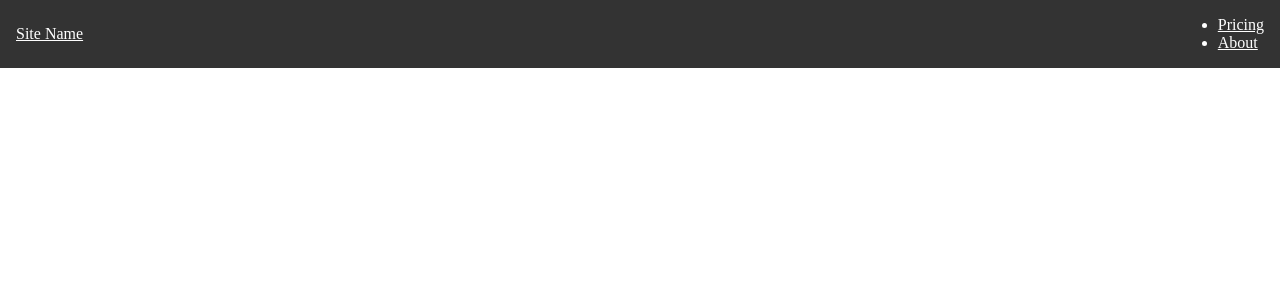
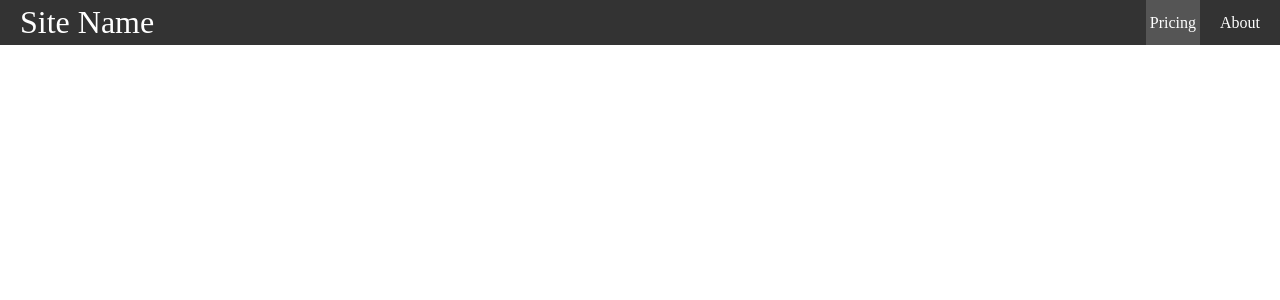
Before and after one commit to Gazwai/react-navbar-routing, a React (Create React App) app: page / in a window 1280 px wide. Shown: the top 300 px of the page. Built offline with nearby package versions, Linux system fonts and the light colour scheme.

Commit message:
styles done

```diff
--- a/src/Navbar.js
+++ b/src/Navbar.js
@@ -1,8 +1,11 @@
 export default function Navbar() {
-  return <nav className="nav">
-    <a href="/" className="site-title">Site Name</a>
+  return (
+    <nav className="nav">
+      <a href="/" className="site-title">
+      Site Name
+      </a>
       <ul>
-      <li>
+        <li className="active">
           <a href="/pricing">Pricing</a>
         </li>
         <li>
@@ -10,4 +13,5 @@
         </li>
       </ul>
     </nav>
+  )
 }
--- a/src/styles.css
+++ b/src/styles.css
@@ -11,11 +11,35 @@
   color: white;
   display: flex;
   justify-content: space-between;
-  align-items: center;
+  align-items: stretch;
   gap: 2rem;
   padding: 0 1rem;
 }
 
+.site-title {
+  font-size: 2rem;
+}
+
+.nav ul {
+  padding: 0;
+  margin: 0;
+  list-style: none;
+  display: flex;
+  gap: 1rem;
+}
+
 .nav a {
   color: inherit;
+  text-decoration: none;
+  height: 100%;
+  display: flex;
+  align-items: center;
+  padding: .25rem;
 }
+
+.nav li.active {
+  background-color: #555;
+}
+.nav li:hover {
+  background-color: #777;
+}
```
Lines whose indentation alone changed are shown as unchanged.
